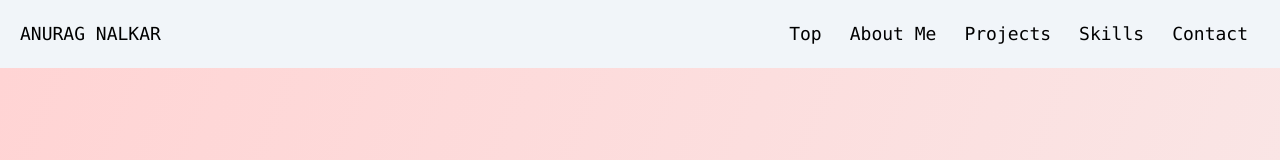
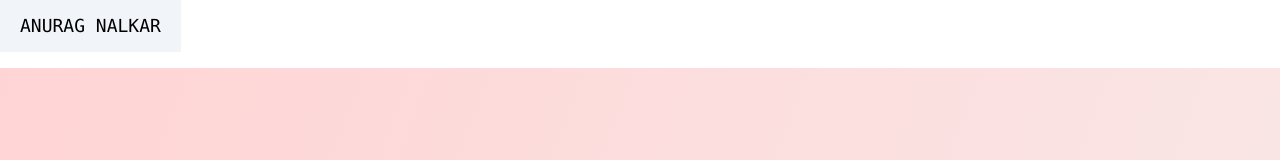
Before and after one commit to Garuna414/Pfolio24, a React (Create React App) app: page /Pfolio24/home in a window 1280 px wide. Shown: the top 160 px of the page. Built offline with nearby package versions, Linux system fonts and the light colour scheme.

Commit message:
Updated Navbar UI for smaller screens

```diff
--- a/src/components/Navbar.jsx
+++ b/src/components/Navbar.jsx
@@ -1,17 +1,21 @@
 import React, { useState } from "react";
 import { Link } from "react-scroll";
+import { Link as RouterLink } from "react-router-dom";
+import { motion } from "motion/react";
 
 export default function Navbar() {
   const sections = ["Top", "About Me", "Projects", "Skills", "Contact"];
-  const [Toggle, setToggle] = useState(0);
+  const [Toggle, setToggle] = useState(false);
   function toggleMenu() {
     setToggle(!Toggle);
   }
   return (
-    <div className="w-screen bg-slate-100 border-b-black py-3 px-5 h-auto fixed top-0 left-0 flex flex-col z-50 flex-wrap">
+    <div className="w-screen border-b-black h-auto fixed top-0 left-0 flex flex-col z-50 flex-wrap">
       <div className="w-full flex md:flex-row flex-col md:justify-between text-lg items-left">
-        <div className="md:flex-none flex flex-row justify-between">
-          <div className="my-auto font-mono">ANURAG NALKAR</div>
+        <div className="md:flex-none bg-slate-100 py-3 px-5 flex flex-row justify-between">
+          <div className="my-auto font-mono">
+            <RouterLink to="/">ANURAG NALKAR</RouterLink>
+          </div>
           <div
             className="md:hidden hover:font-bold hover:bg-slate-400 p-2 cursor-pointer rounded-md"
             onClick={toggleMenu}
@@ -19,12 +23,16 @@ export default function Navbar() {
             +
           </div>
         </div>
-        <div>
-          <ul
-            className={`${
-              Toggle ? "visible" : "hidden"
-            } md:flex md:flex-row flex-col items-left md:gap-1 gap-2 z-5`}
+        {Toggle && (
+          <motion.div
+            initial={{ y: -100, opacity: 0 }}
+            animate={{
+              y: 0,
+              opacity: 1,
+              transition: { duration: 0.3, ease: "easeIn" },
+            }}
           >
+            <ul className="md:flex md:flex-row flex-col items-left md:gap-1 gap-2 z-5 bg-slate-100 pb-3 px-5 md:pt-3">
               {sections.map((section, index) => (
                 <Link
                   to={section}
@@ -32,9 +40,7 @@ export default function Navbar() {
                   smooth={true}
                   offset={-50}
                   duration={500}
-
                   key={index}
-
                   className="hover:bg-slate-400 hover:text-red-600 hover:font-semibold active:bg-slate-400 active:text-red-600 active:font-semibold rounded-md h-fit"
                 >
                   <li
@@ -46,14 +52,13 @@ export default function Navbar() {
                 </Link>
               ))}
             </ul>
-        </div>
-      </div>
             <div
-        className={`opacity-50 h-[60vh] w-screen bg-black ${
-          Toggle ? "visible" : "hidden"
-        } top-[46vh] absolute md:hidden left-0`}
+              className="opacity-50 h-auto min-h-screen w-screen bg-black md:hidden left-0"
               onClick={toggleMenu}
             ></div>
+          </motion.div>
+        )}
+      </div>
     </div>
   );
 }
```
Lines whose indentation alone changed are shown as unchanged.
